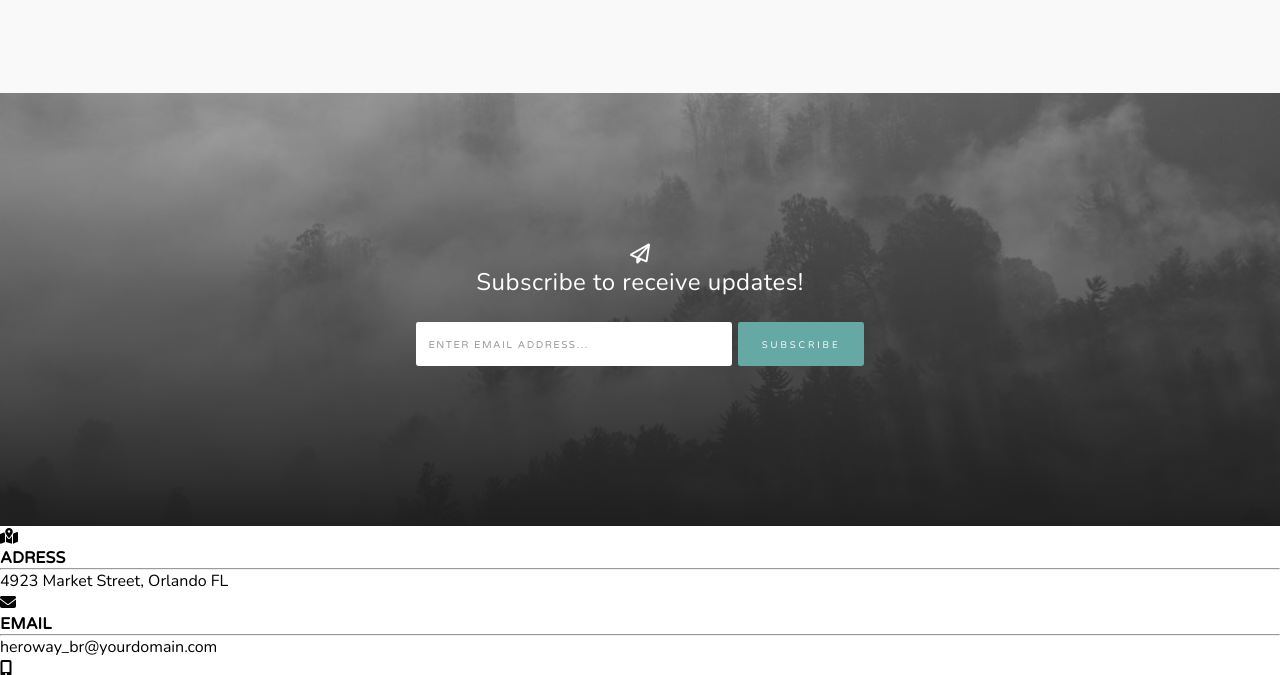
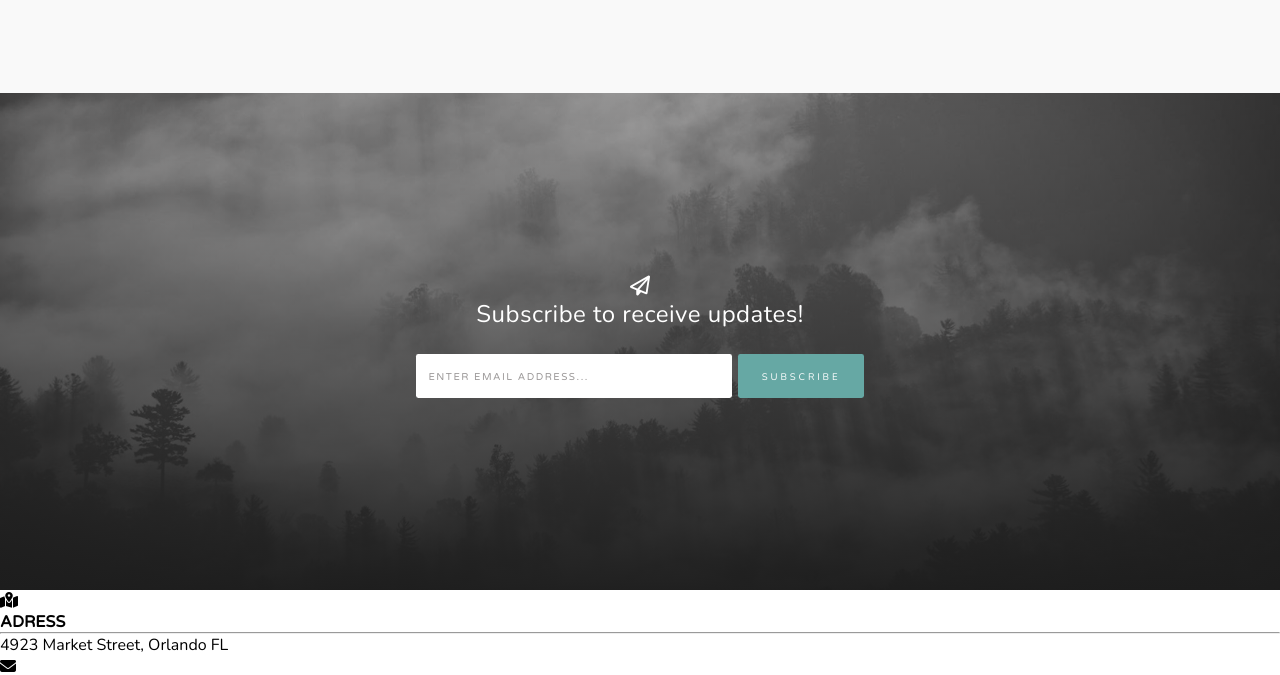
Before and after one commit to gilsonDias92/challenge-heroway-grayscale, a plain HTML site: page grayscale/index.html in a window 1280 px wide. Shown: the part 2104-2779 px from the top of the page. Drawn offline with nearby package versions, Linux system fonts and the light colour scheme.

Commit message:
Alterações no background e tamanho

```diff
--- a/grayscale/css/subscribe.css
+++ b/grayscale/css/subscribe.css
@@ -35,8 +35,9 @@
     flex-direction: column;
     align-items: center;
     justify-content: space-around;
-    padding: 10rem 0;
+    padding: 12rem 0;
     background: url('./../assets/bg-signup.jpg') center;
+    background-size: cover;
     color: #fff;
     z-index: 0;
 }
```
